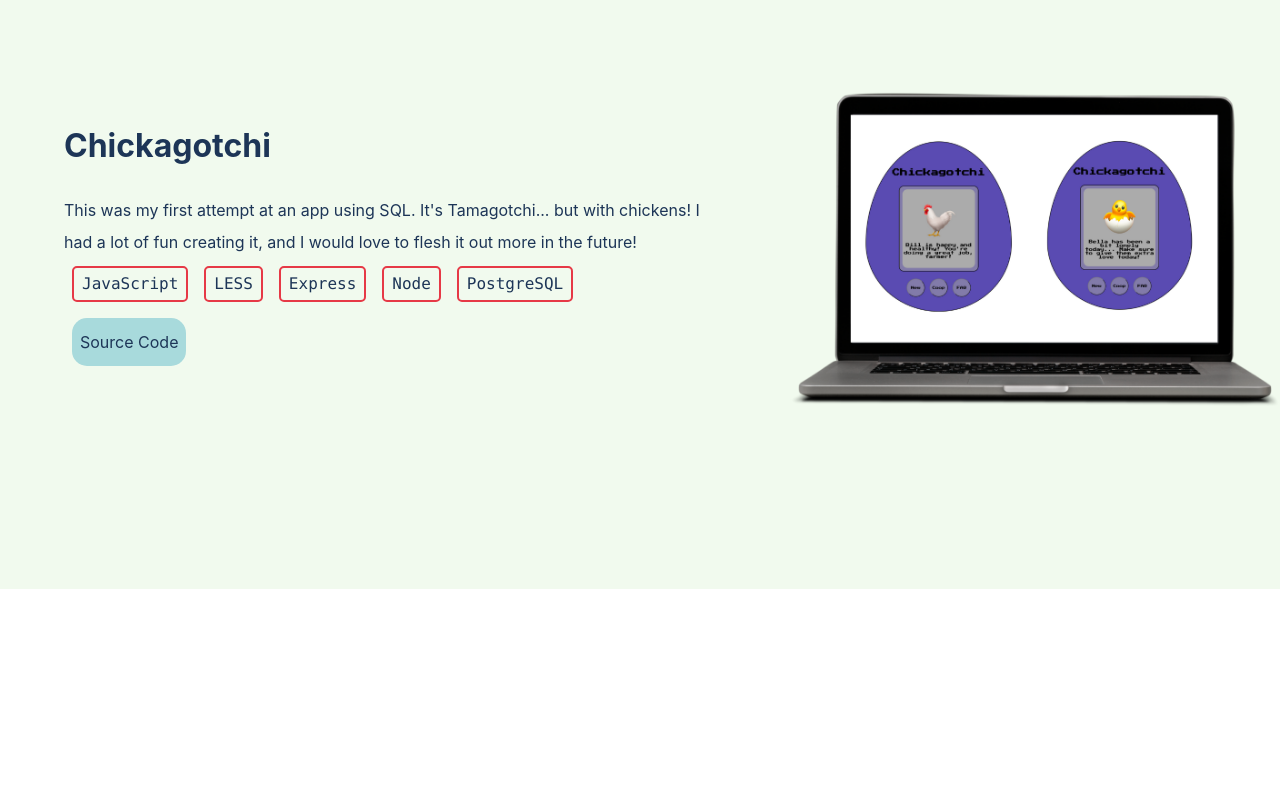
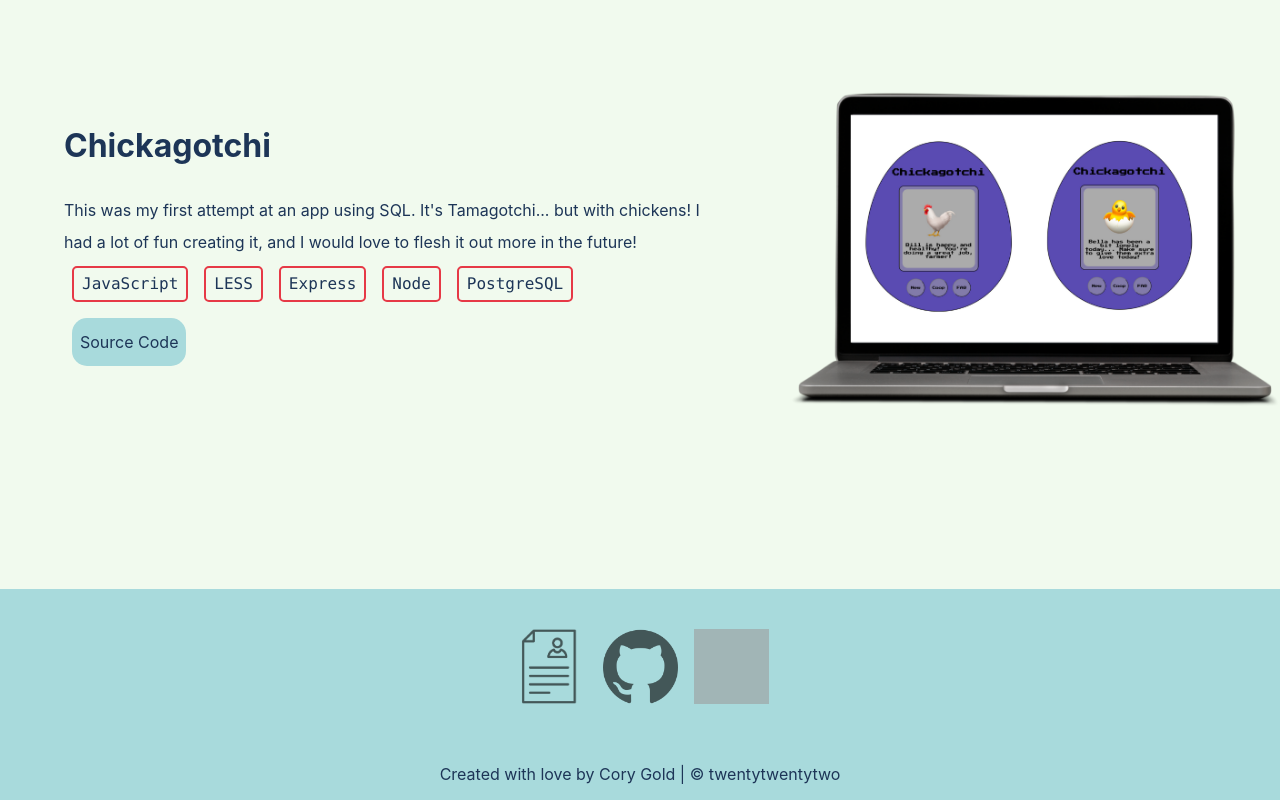
Before and after one commit to corumgold/corygold.dev, a React (Create React App) app: page / in a window 1280 px wide. Shown: the part 2421-3221 px from the top of the page. Before the commit the page ends 3010 px from the top, so only its background shows below. Built offline with nearby package versions, Linux system fonts and the light colour scheme; grey boxes are pictures that could not be loaded.

Commit message:
Add footer

```diff
--- a/less/styles.less
+++ b/less/styles.less
@@ -40,30 +40,6 @@ nav a {
   font-family: Monaco, Consolas, Lucida Console, monospace;
   @media screen and (max-width: 650px), screen and (max-height: 400px) {
     font-size: @extra-small-text;
-  }
-}
-
-//social icons
-.links {
-  display: flex;
-  height: 100vh;
-  flex-direction: column;
-  position: fixed;
-  margin-bottom: 10rem;
-}
-
-.social-icon {
-  padding: 8px;
-  width: 75px;
-  height: 75px;
-  opacity: 60%;
-  @media screen and (max-width: 650px), screen and (max-height: 400px) {
-    width: 35px;
-    height: 35px;
-  }
-  @media screen and (max-width: 400px) {
-    width: 20px;
-    height: 20px;
   }
 }
 
@@ -330,3 +306,31 @@ h2.big-header {
     margin: 2rem 0;
   }
 }
+
+//footer
+
+.footer {
+  background-color: @secondary-color;
+  display: flex;
+  flex-direction: column;
+  justify-content: center;
+  align-items: center;
+}
+
+.footer p {
+  margin: 1rem;
+}
+
+//social icons
+.links {
+  display: flex;
+  flex-direction: row;
+  margin: 2rem;
+}
+
+.social-icon {
+  padding: 8px;
+  width: 75px;
+  height: 75px;
+  opacity: 60%;
+}
--- /dev/null
+++ b/src/components/Home/Footer.js
@@ -0,0 +1,42 @@
+import React from "react";
+
+const Footer = () => {
+  return (
+    <div id="footer" className="footer">
+      <div className="links">
+        <a
+          href={process.env.PUBLIC_URL + "/Cory Gold Resume.pdf"}
+          target="_blank"
+          rel="noreferrer"
+        >
+          <img
+            className="social-icon"
+            src={process.env.PUBLIC_URL + "/images/resume.png"}
+            alt="resume"
+          />
+        </a>
+        <a href="https://github.com/corumgold" target="_blank" rel="noreferrer">
+          <img
+            className="social-icon"
+            src={process.env.PUBLIC_URL + "/images/github.png"}
+            alt="github"
+          />
+        </a>
+        <a
+          href="https://www.linkedin.com/in/cory-gold-378590120/"
+          target="_blank"
+          rel="noreferrer"
+        >
+          <img
+            className="social-icon"
+            src={process.env.PUBLIC_URL + "/images/linkedin.png"}
+            alt="linkedin"
+          />
+        </a>
+      </div>
+      <p>Created with love by Cory Gold | © twentytwentytwo</p>
+    </div>
+  );
+};
+
+export default Footer;
--- a/src/components/Home/Home.js
+++ b/src/components/Home/Home.js
@@ -1,47 +1,11 @@
 import React from "react";
 import Projects from "./Projects";
 import AboutMe from "./AboutMe";
+import Footer from "./Footer";
 
 const Home = () => {
   return (
     <>
-      <sidebar className="sidebar">
-        <div className="links">
-          <a
-            href={process.env.PUBLIC_URL + "/Cory Gold Resume.pdf"}
-            target="_blank"
-            rel="noreferrer"
-          >
-            <img
-              className="social-icon"
-              src={process.env.PUBLIC_URL + "/images/resume.png"}
-              alt="resume"
-            />
-          </a>
-          <a
-            href="https://github.com/corumgold"
-            target="_blank"
-            rel="noreferrer"
-          >
-            <img
-              className="social-icon"
-              src={process.env.PUBLIC_URL + "/images/github.png"}
-              alt="github"
-            />
-          </a>
-          <a
-            href="https://www.linkedin.com/in/cory-gold-378590120/"
-            target="_blank"
-            rel="noreferrer"
-          >
-            <img
-              className="social-icon"
-              src={process.env.PUBLIC_URL + "/images/linkedin.png"}
-              alt="linkedin"
-            />
-          </a>
-        </div>
-      </sidebar>
       <div className="home-header">
         <div className="intro">
           <h1>hello world, my name is</h1>
@@ -56,6 +20,7 @@ const Home = () => {
       </div>
       <AboutMe />
       <Projects />
+      <Footer />
     </>
   );
 };
--- a/src/styles.css
+++ b/src/styles.css
@@ -16,31 +16,6 @@ nav a {
 @media screen and (max-width: 650px), screen and (max-height: 400px) {
   nav a {
     font-size: 1.5rem;
-  }
-}
-.links {
-  display: flex;
-  height: 100vh;
-  flex-direction: column;
-  position: fixed;
-  margin-bottom: 10rem;
-}
-.social-icon {
-  padding: 8px;
-  width: 75px;
-  height: 75px;
-  opacity: 60%;
-}
-@media screen and (max-width: 650px), screen and (max-height: 400px) {
-  .social-icon {
-    width: 35px;
-    height: 35px;
-  }
-}
-@media screen and (max-width: 400px) {
-  .social-icon {
-    width: 20px;
-    height: 20px;
   }
 }
 /* Home */
@@ -285,3 +260,24 @@ h2.big-header {
     margin: 2rem 0;
   }
 }
+.footer {
+  background-color: #a8dadc;
+  display: flex;
+  flex-direction: column;
+  justify-content: center;
+  align-items: center;
+}
+.footer p {
+  margin: 1rem;
+}
+.links {
+  display: flex;
+  flex-direction: row;
+  margin: 2rem;
+}
+.social-icon {
+  padding: 8px;
+  width: 75px;
+  height: 75px;
+  opacity: 60%;
+}
```
